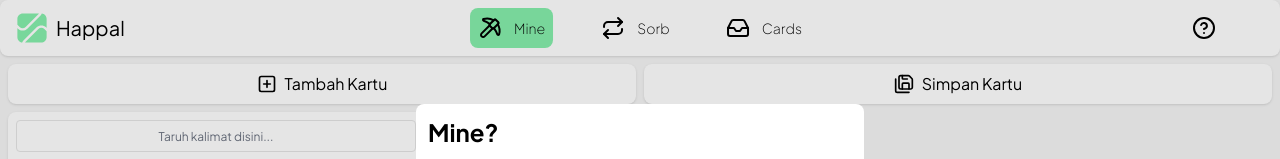
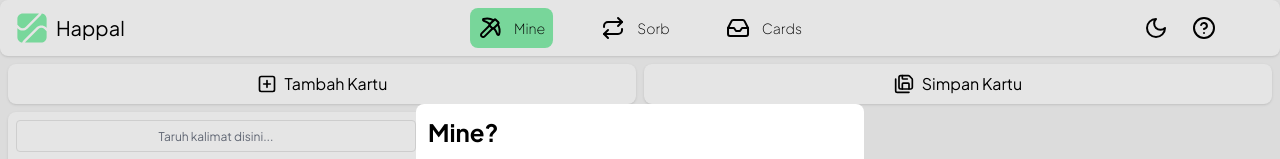
Before and after one commit to najmunda/happal-client, a React (Vite) app: page /mine/help in a window 1280 px wide. Shown: the top 159 px of the page. Built offline with nearby package versions, Linux system fonts and the light colour scheme; some icons are missing; what pouchdb-browser would draw is missing.

Commit message:
feat: dark/light theme toggle
Add loader to set initial theme, add toggle on root

```diff
--- a/src/App.jsx
+++ b/src/App.jsx
@@ -3,7 +3,7 @@ import {
   Navigate,
   RouterProvider,
 } from "react-router-dom";
-import Root from "./routes/root/root.jsx";
+import Root, {loader as rootLoader} from "./routes/root/root.jsx";
 import RootError from "./routes/root/error.jsx";
 // Home
 // import Home, { loader as homeLoader} from "./routes/home.jsx";
@@ -25,6 +25,7 @@ const router = createBrowserRouter([
       const intent = formData?.get("intent");
       return intent === "sync" || intent === "logout" ? true : false;
     },
+    loader: rootLoader,
     element: <Root />,
     errorElement: <RootError />,
     children: [
--- a/src/components/Header.jsx
+++ b/src/components/Header.jsx
@@ -1,12 +1,12 @@
 import { Link, useLocation } from "react-router-dom";
-import { HelpCircle } from "lucide-react";
+import { HelpCircle, Moon, Sun } from "lucide-react";
 import Navigation from "./Navigation";
 import { SiGithub } from "@icons-pack/react-simple-icons";
 
-export default function Header() {
+export default function Header({isDarkTheme, handleDarkToggle}) {
   const location = useLocation();
   return (
-    <header className="h-14 w-dvw bg-white flex justify-center z-10 rounded-lg shadow">
+    <header className="h-14 w-dvw bg-white dark:bg-neutral-700 flex justify-center z-10 rounded-lg shadow">
       <div className="h-full container w-full px-4 py-2 flex items-center justify-between relative">
         <Link to={"/"} className="flex items-center gap-2 cursor-help">
           <img src="/happal.svg" alt="" />
@@ -16,6 +16,14 @@ export default function Header() {
           <Navigation />
         </nav>
         <div className="flex items-center justify-end gap-1 md:gap-2">
+          <button
+            className="p-2 hover:bg-green-300 rounded-full"
+            onClick={handleDarkToggle}
+          >
+            {
+              isDarkTheme ? <Sun /> : <Moon />
+            }
+          </button>
           {location.pathname !== "/" && (
             <Link
               className="p-2 hover:bg-green-300 rounded-full"
--- a/src/routes/root/root.jsx
+++ b/src/routes/root/root.jsx
@@ -1,9 +1,10 @@
-import { Outlet, useLocation, useNavigation } from "react-router-dom";
+import { Outlet, useLoaderData, useLocation, useNavigation } from "react-router-dom";
 import Header from "../../components/Header";
 import Navigation from "../../components/Navigation";
 import Loading from "../../components/Loading";
 import { getFirstPath } from "../../utils/utils";
 import { Toaster } from "react-hot-toast";
+import { createContext, useState } from "react";
 
 /*
 export const action = (logout) => async function ({ request }) {
@@ -11,18 +12,36 @@ export const action = (logout) => async function ({ request }) {
 }
   */
 
+export function loader() {
+  const isDarkTheme = JSON.parse(localStorage.getItem("happal-dark"));
+  if (isDarkTheme) document.documentElement.classList.add("dark");
+  else document.documentElement.classList.remove("dark");
+  return isDarkTheme;
+}
+
 export default function Root() {
+  const initialIsDarkTheme = useLoaderData();
   const navigation = useNavigation();
   const location = useLocation();
-
+  const [ isDarkTheme, setIsDarkTheme ] = useState(initialIsDarkTheme);
   const isPageChange =
     getFirstPath(location.pathname) !=
       getFirstPath(navigation.location?.pathname) &&
     navigation.state === "loading";
 
+  function handleDarkToggle() {
+    setIsDarkTheme(prevState => {
+      const newState = !prevState;
+      localStorage.setItem("happal-dark", JSON.stringify(newState));
+      if (newState) document.documentElement.classList.add("dark");
+      else document.documentElement.classList.remove("dark");
+      return newState;
+    });
+  }
+
   return (
     <>
-      <Header />
+      <Header isDarkTheme={isDarkTheme} handleDarkToggle={handleDarkToggle} />
       {isPageChange ? (
         <Loading className="flex-1 flex flex-col justify-center items-center" />
       ) : (
--- a/tailwind.config.js
+++ b/tailwind.config.js
@@ -2,6 +2,7 @@ import formsPlugin from '@tailwindcss/forms'
 
 /** @type {import('tailwindcss').Config} */
 export default {
+  darkMode: "selector",
   content: [
     "./index.html",
     "./src/**/*.{js,ts,jsx,tsx}",
```
